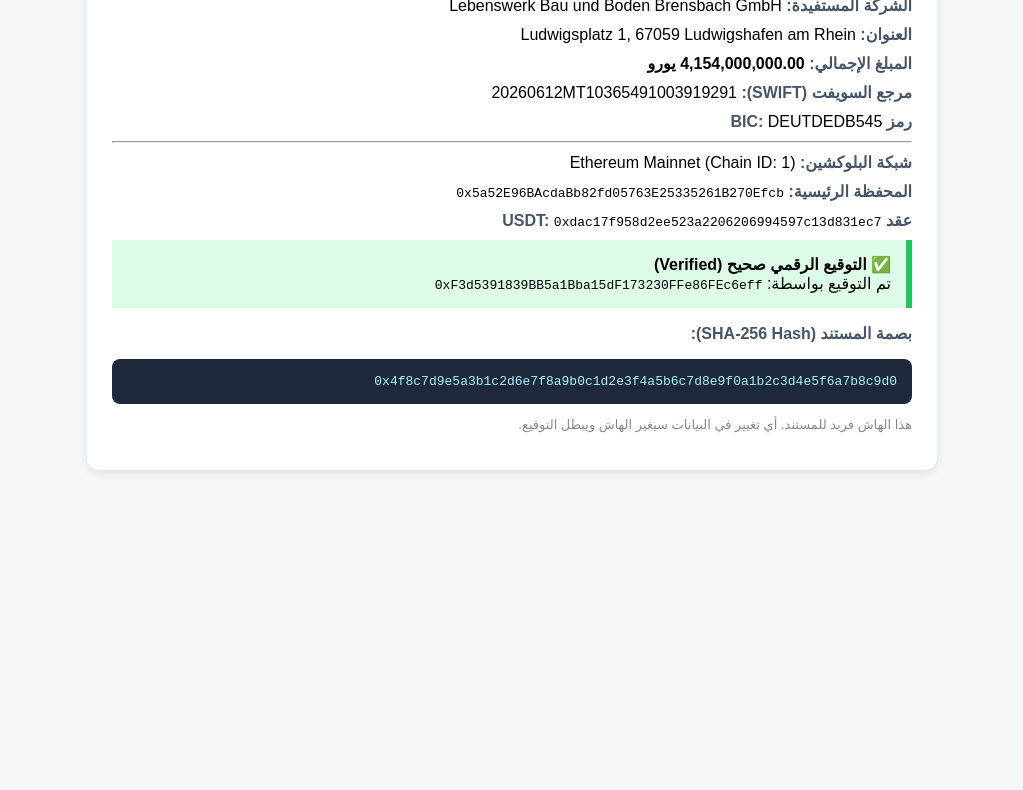
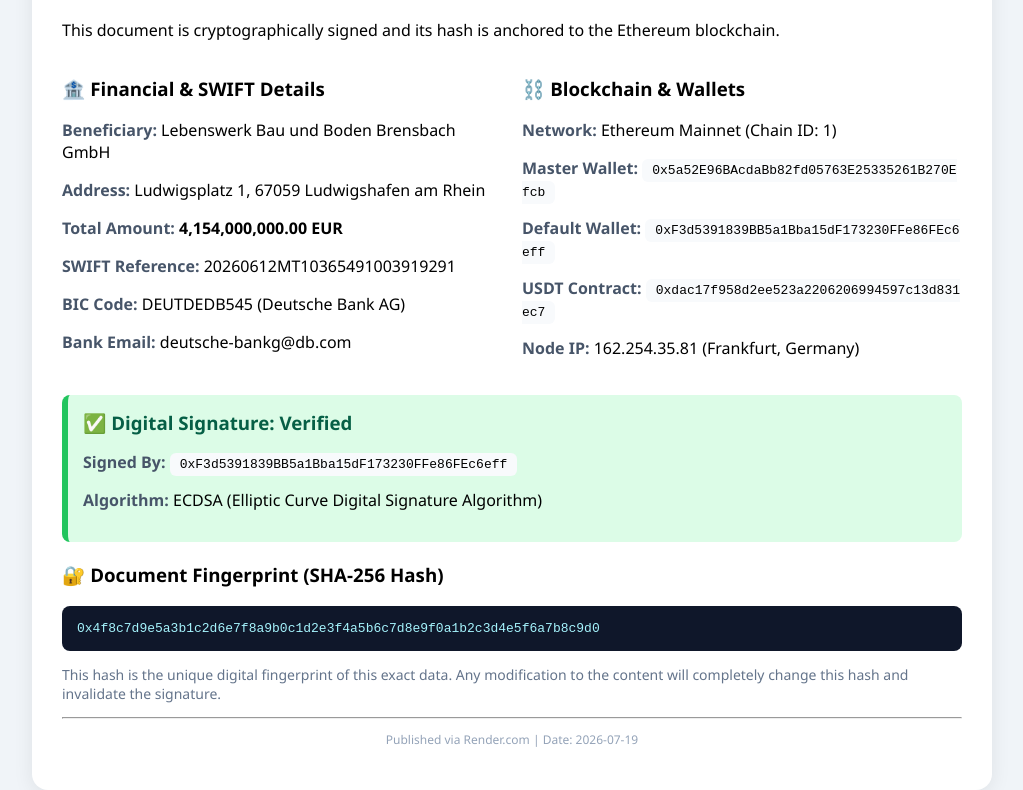
Before and after one commit to rimabazi9-create/verified-transactio, a plain HTML site: page index.html in a window 1280 px wide. Shown: the part 138-928 px from the top of the page, without its empty margins (128-1151 px from the left). Before the commit the page ends 800 px from the top, so only its background shows below. Drawn offline with Linux system fonts and the light colour scheme.

Commit message:
Update index.html

```diff
--- a/index.html
+++ b/index.html
@@ -1,40 +1,61 @@
 <!DOCTYPE html>
-<html lang="ar">
+<html lang="en">
 <head>
     <meta charset="UTF-8">
-    <title>المعاملة الموقعة</title>
+    <meta name="viewport" content="width=device-width, initial-scale=1.0">
+    <title>Notarized Transaction on Blockchain</title>
     <style>
-        body { font-family: Arial; background: #f4f6f8; padding: 20px; direction: rtl; }
-        .card { max-width: 800px; margin: auto; background: white; padding: 25px; border-radius: 12px; box-shadow: 0 2px 10px rgba(0,0,0,0.1); }
-        h1 { color: #0a2463; }
-        .hash-box { background: #1e293b; color: #a5f3fc; padding: 15px; border-radius: 8px; word-break: break-all; font-family: monospace; }
-        .success { background: #dcfce7; border-right: 6px solid #22c55e; padding: 15px; }
-        .detail { margin: 10px 0; }
-        .label { font-weight: bold; color: #475569; }
+        body { font-family: 'Segoe UI', Tahoma, Geneva, Verdana, sans-serif; background: #f0f4f8; padding: 20px; }
+        .container { max-width: 900px; margin: auto; background: white; padding: 30px; border-radius: 16px; box-shadow: 0 4px 20px rgba(0,0,0,0.08); }
+        h1 { color: #0f172a; border-bottom: 3px solid #3b82f6; padding-bottom: 10px; }
+        .grid { display: grid; grid-template-columns: 1fr 1fr; gap: 20px; }
+        @media (max-width: 600px) { .grid { grid-template-columns: 1fr; } }
+        .label { font-weight: 700; color: #475569; }
+        .value { background: #f8fafc; padding: 4px 10px; border-radius: 6px; font-family: monospace; word-break: break-all; }
+        .hash-box { background: #0f172a; color: #a5f3fc; padding: 15px; border-radius: 8px; font-family: monospace; word-break: break-all; margin-top: 5px; }
+        .badge { background: #dcfce7; border-left: 6px solid #22c55e; padding: 15px; border-radius: 8px; margin: 20px 0; }
+        .badge h3 { margin: 0; color: #065f46; }
     </style>
 </head>
 <body>
-<div class="card">
-    <h1>📜 توثيق المعاملة على البلوكشين</h1>
+<div class="container">
+    <h1>📜 Notarized Transaction Proof</h1>
+    <p>This document is cryptographically signed and its hash is anchored to the Ethereum blockchain.</p>
 
-    <div class="detail"><span class="label">الشركة المستفيدة:</span> Lebenswerk Bau und Boden Brensbach GmbH</div>
-    <div class="detail"><span class="label">العنوان:</span> Ludwigsplatz 1, 67059 Ludwigshafen am Rhein</div>
-    <div class="detail"><span class="label">المبلغ الإجمالي:</span> <strong>4,154,000,000.00 يورو</strong></div>
-    <div class="detail"><span class="label">مرجع السويفت (SWIFT):</span> 20260612MT10365491003919291</div>
-    <div class="detail"><span class="label">رمز BIC:</span> DEUTDEDB545</div>
-    <hr>
-    <div class="detail"><span class="label">شبكة البلوكشين:</span> Ethereum Mainnet (Chain ID: 1)</div>
-    <div class="detail"><span class="label">المحفظة الرئيسية:</span> <code>0x5a52E96BAcdaBb82fd05763E25335261B270Efcb</code></div>
-    <div class="detail"><span class="label">عقد USDT:</span> <code>0xdac17f958d2ee523a2206206994597c13d831ec7</code></div>
-
-    <div class="success">
-        <strong>✅ التوقيع الرقمي صحيح (Verified)</strong><br>
-        تم التوقيع بواسطة: <code>0xF3d5391839BB5a1Bba15dF173230FFe86FEc6eff</code>
+    <div class="grid">
+        <div>
+            <h3>🏦 Financial & SWIFT Details</h3>
+            <p><span class="label">Beneficiary:</span> Lebenswerk Bau und Boden Brensbach GmbH</p>
+            <p><span class="label">Address:</span> Ludwigsplatz 1, 67059 Ludwigshafen am Rhein</p>
+            <p><span class="label">Total Amount:</span> <strong>4,154,000,000.00 EUR</strong></p>
+            <p><span class="label">SWIFT Reference:</span> 20260612MT10365491003919291</p>
+            <p><span class="label">BIC Code:</span> DEUTDEDB545 (Deutsche Bank AG)</p>
+            <p><span class="label">Bank Email:</span> deutsche-bankg@db.com</p>
+        </div>
+        <div>
+            <h3>⛓️ Blockchain & Wallets</h3>
+            <p><span class="label">Network:</span> Ethereum Mainnet (Chain ID: 1)</p>
+            <p><span class="label">Master Wallet:</span> <span class="value">0x5a52E96BAcdaBb82fd05763E25335261B270Efcb</span></p>
+            <p><span class="label">Default Wallet:</span> <span class="value">0xF3d5391839BB5a1Bba15dF173230FFe86FEc6eff</span></p>
+            <p><span class="label">USDT Contract:</span> <span class="value">0xdac17f958d2ee523a2206206994597c13d831ec7</span></p>
+            <p><span class="label">Node IP:</span> 162.254.35.81 (Frankfurt, Germany)</p>
+        </div>
     </div>
 
-    <p><span class="label">بصمة المستند (SHA-256 Hash):</span></p>
+    <div class="badge">
+        <h3>✅ Digital Signature: Verified</h3>
+        <p><span class="label">Signed By:</span> <span class="value">0xF3d5391839BB5a1Bba15dF173230FFe86FEc6eff</span></p>
+        <p><span class="label">Algorithm:</span> ECDSA (Elliptic Curve Digital Signature Algorithm)</p>
+    </div>
+
+    <h3>🔐 Document Fingerprint (SHA-256 Hash)</h3>
     <div class="hash-box">0x4f8c7d9e5a3b1c2d6e7f8a9b0c1d2e3f4a5b6c7d8e9f0a1b2c3d4e5f6a7b8c9d0</div>
-    <p style="font-size: 13px; color: #888;">هذا الهاش فريد للمستند. أي تغيير في البيانات سيغير الهاش ويبطل التوقيع.</p>
+    <p style="font-size: 14px; color: #64748b;">
+        This hash is the unique digital fingerprint of this exact data. Any modification to the content will completely change this hash and invalidate the signature.
+    </p>
+
+    <hr>
+    <p style="text-align: center; color: #94a3b8; font-size: 12px;">Published via Render.com | Date: 2026-07-19</p>
 </div>
 </body>
 </html>
```
